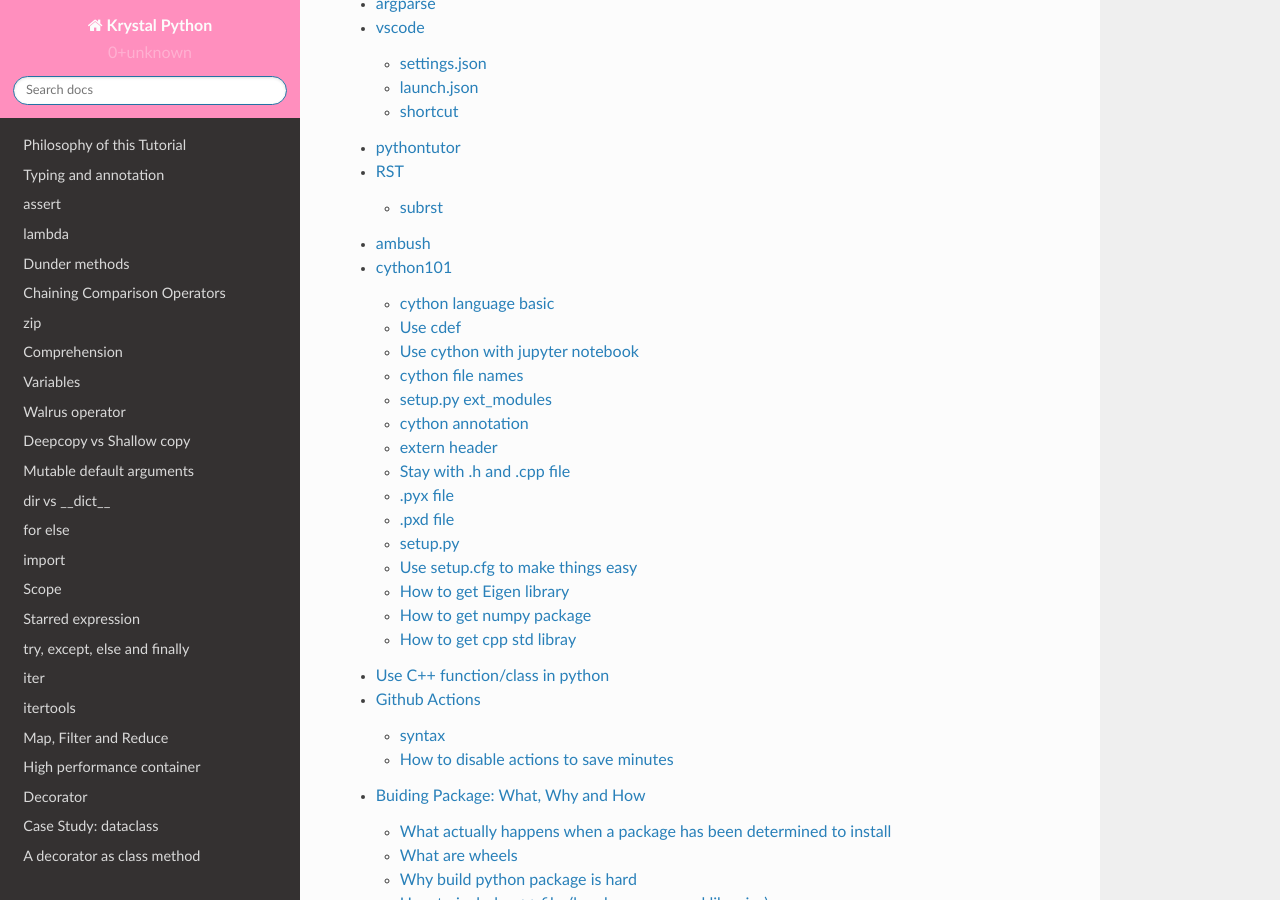
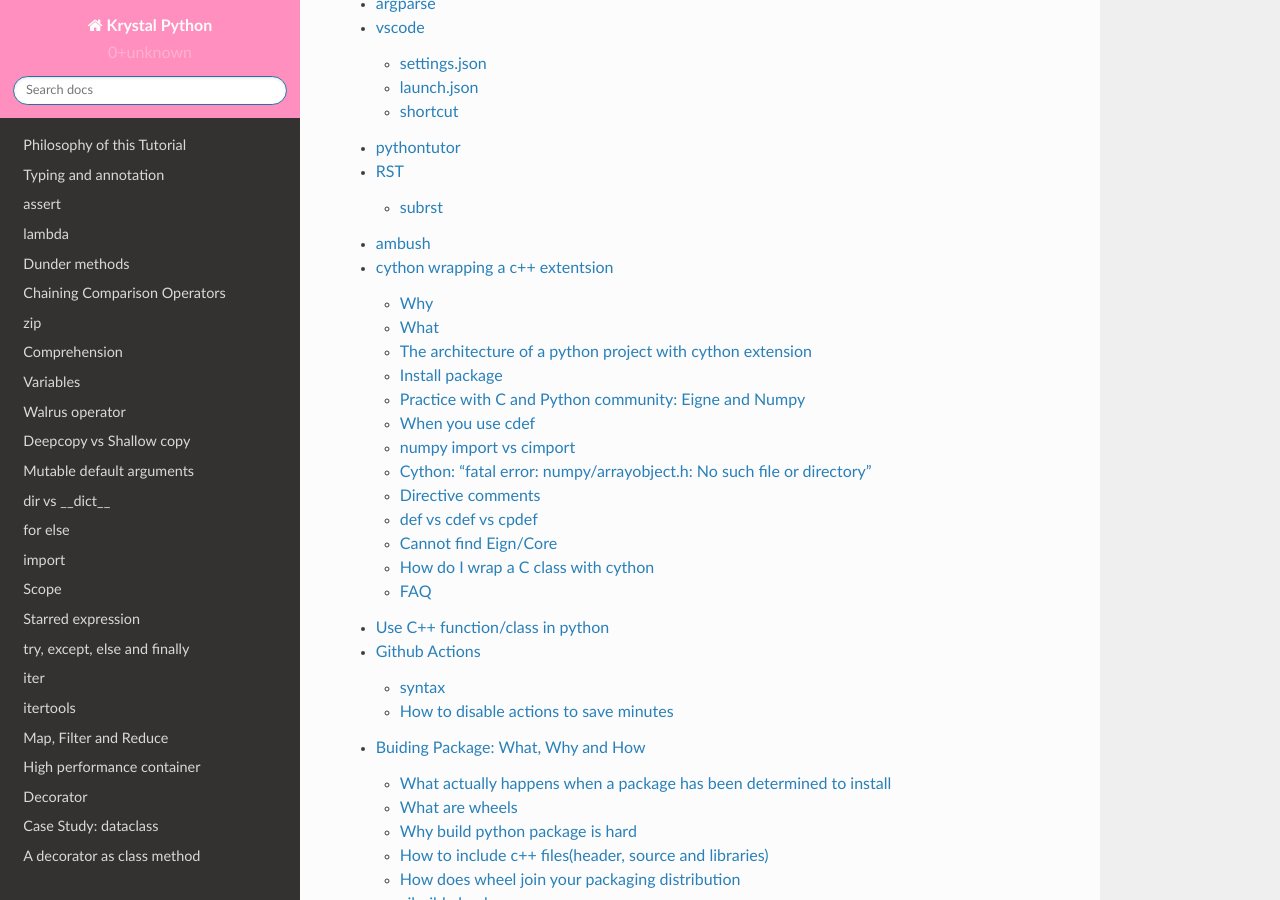
Before and after one commit to ke-zhang-rd/krystal, a Sphinx documentation site: the page built from docs/source/index.rst, in a window 1280 px wide and 900 px high, scrolled down 4032 px. Built offline with Sphinx 7.4.7 and the Read the Docs theme 2.0.0, drawn with Linux system fonts in a browser that asks for light colours; some of the changed lines change nothing that is shown.

Commit message:
Update cython.rst

```diff
--- a/docs/source/cython.rst
+++ b/docs/source/cython.rst
@@ -1,22 +1,64 @@
-**************************
-cython101
-**************************
+********************************
+cython wrapping a c++ extentsion
+********************************
+
+The index of this document will include
 
 
-.. image:: ../images/cython_workflow.jpg
-    :width: 1000
-    :align: center
+
+
+
+A general archetecture of cython project
+
+
+
+Should include as much as possible build information here
+
+
+A example from example directory
+
+
+
+A real world example from rble lib
+
+.. warning::
+
+  A numpy **float** is a C **double**!
+
+
+Why
+===
+
+If you are thinking whether you need cython, in most case, you don't need it. Cython might be a good option if both conditions belwo satisfied.
+
+  * You care more about running time instead of engineering time.
+  * You have concluded that your engineering logic works in a slower language, optimization is next step.
+
+
+What
+====
+
+1. Extension is python module you write in Other language, in here we refer C/C++
+2. Cython will just use whatever standard C compiler to compile it to *.so* file
+3. Eventually, python allow you import it
 
 
 
 
 
 
-cython language basic
----------------------
-extension is python module you write in c
-and compile to so file, Cython will just use whatever standard C compiler to comile
-python allow you import it
+
+
+
+
+
+
+
+
+
+
+
+
 
 Use cdef
 --------
@@ -71,42 +113,51 @@
 
 
 
-.. warning::
-
-  A numpy **float** is a C **double**!
-
-If you are thinking whether you need cython, in most case, you don't need it, there are
-several case that cython might be a really good option.
-
-  * You care more about running time instead of engineering time.
-  * You have conclude that your engineering logic no matter the language you use do works, optimization is next step.
 
 
-The architecture of a cython project
-====================================
+
+
+
+The architecture of a python project with cython extension
+==========================================================
+
+.. image:: ../images/cython_workflow.jpg
+    :width: 1000
+    :align: center
+
+A conoventional architecture and naming rule is shown below:
 
 .. code::
 
   <PROJECT>
     <MODULE>
       include
-        .h
+        <REAL_NAME>.h
       src
-        .cpp
+        <REAL_NAME>.cpp
       python
-        .pyx
-        .pxd
+        <REAL_NAME>_wrapper.pyx
+        <REAL_NAME>_interface.pxd
       tests
         .py
     setup.py
 
 .. warning::
 
-  Important! Do not name the .pyx file the same as your .cpp file! When the cythonize function is
-  called later, a new .cpp file with the same name as your .pyx file is generated. If you name both
-  your original .cpp and your .pyx file the same, your .cpp file will be overwritten! Which is bad.
+  Important! DO NOT name the *.pyx* file the same as your *.cpp* file! When the cythonize function is
+  called later, a new *.cpp* file with the same name as your *.pyx* file is generated. If you name both
+  your original *.cpp* and your *.pyx* file the same, your *.cpp* file will be overwritten! Which is bad.
 
-  Though there is tldr `solution <https://cython.readthedocs.io/en/latest/src/userguide/external_C_code.html#resolving-naming-conflicts-c-name-specifications>`_.
+  Though there is tldr `solution <https://cython.readthedocs.io/en/latest/src/userguide/external_C_code.html#resolving-naming-conflicts-c-name-specifications>`_ if you really need to name them exactly same.
+
+
+
+
+
+
+
+
+
 
 Stay with .h and .cpp file
 --------------------------
```
